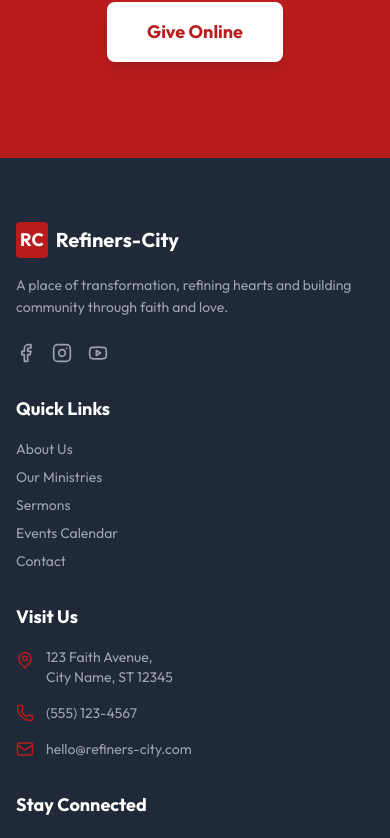
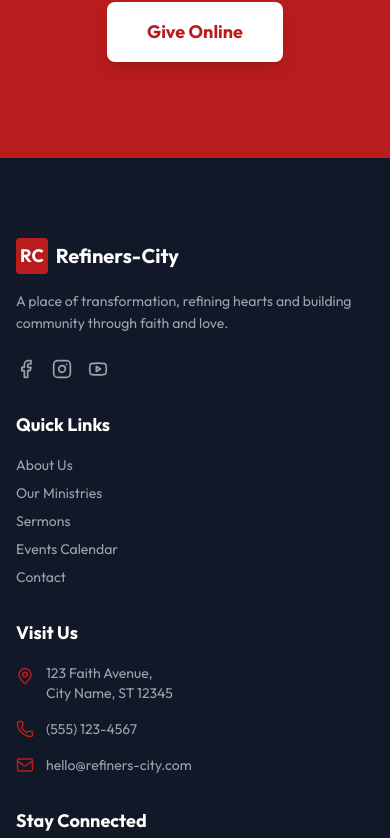
Before and after one commit to A2DIGIHUB/project-refiners, a React (Vite) app: page / in a window 390 px wide. Shown: the part 4730-5568 px from the top of the page. Built offline with nearby package versions, Linux system fonts and the light colour scheme; the HTML template or start-up script is replaced by a standard one.

Commit message:
Final Polish: Responsiveness check and footer update

```diff
--- a/src/components/Footer.tsx
+++ b/src/components/Footer.tsx
@@ -2,7 +2,7 @@ import { Facebook, Instagram, Youtube, MapPin, Mail, Phone } from 'lucide-react'
 
 const Footer = () => {
     return (
-        <footer className="bg-secondary text-white pt-16 pb-8">
+        <footer className="bg-gray-900 text-white pt-20 pb-10">
             <div className="container-custom grid grid-cols-1 md:grid-cols-4 gap-8 mb-12">
                 {/* Brand */}
                 <div className="space-y-4">
```
